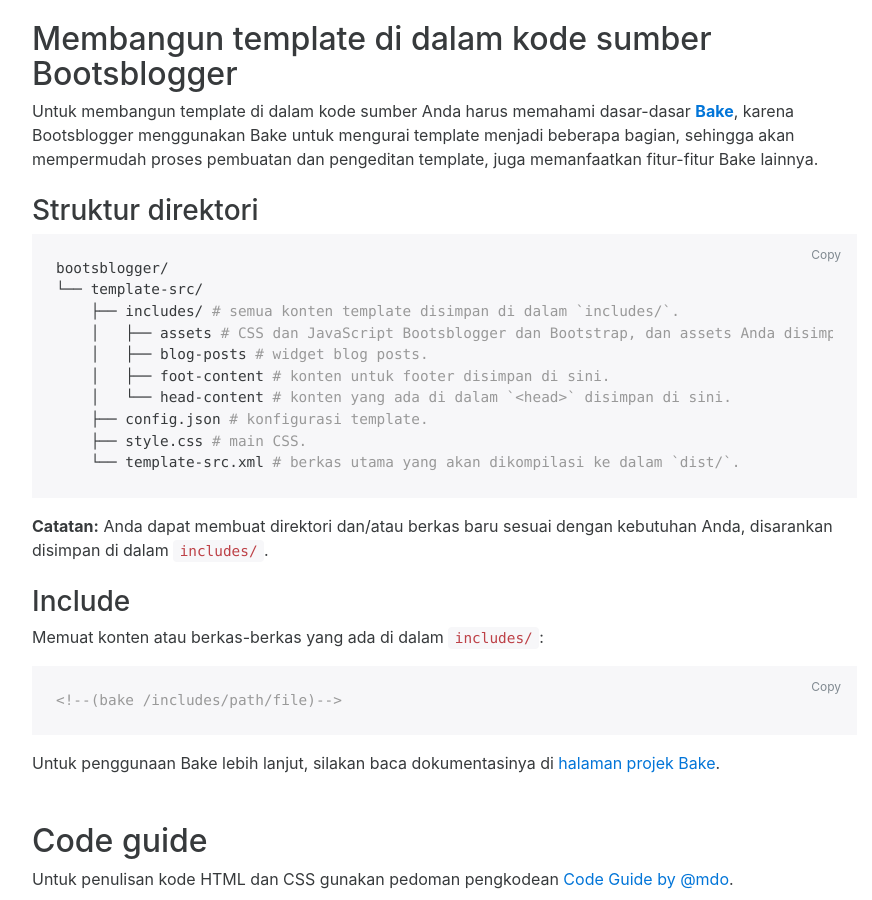
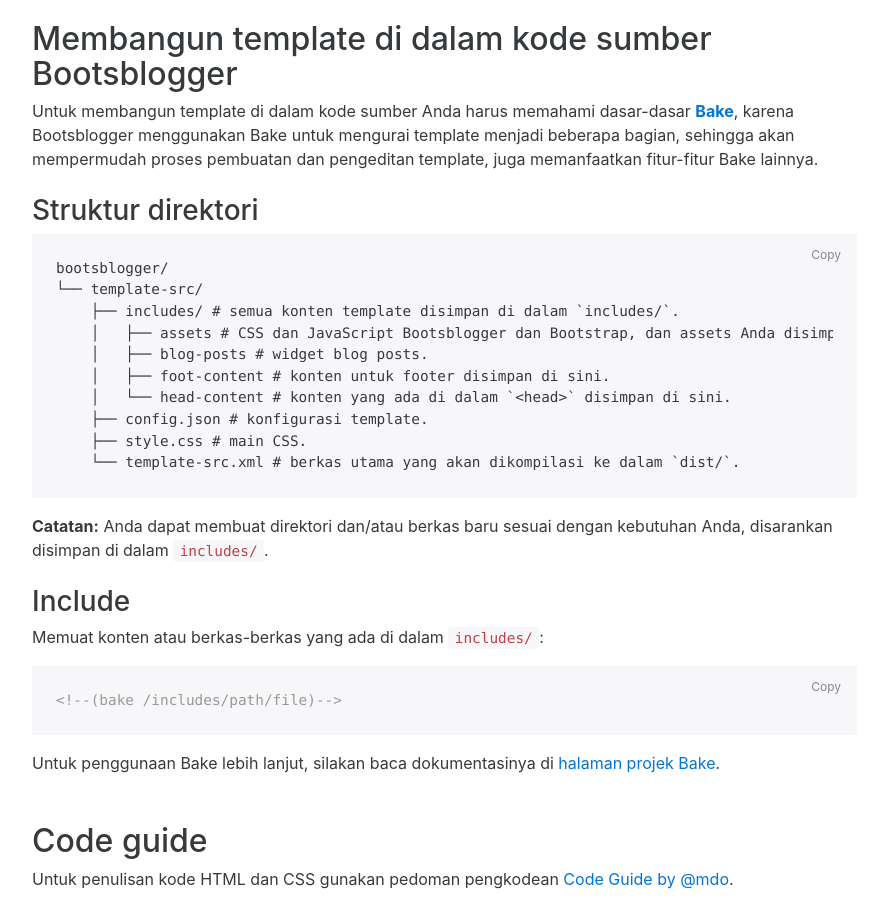
Before and after one commit to taufik-nurrohman/bootsblogger, a Jekyll site: the page built from docs/getting-started/best-practices.md, in a window 1280 px wide and 900 px high, scrolled down 1232 px. Shown: the whole window, without its empty margins (53-925 px from the left). Built offline with Jekyll 4.4.1, drawn with Linux system fonts in a browser that asks for light colours.

Commit message:
ubah 'highlight bash' menjadi 'highlight plaintext'

```diff
--- a/docs/getting-started/best-practices.md
+++ b/docs/getting-started/best-practices.md
@@ -30,7 +30,7 @@
 
 ### Struktur direktori
 
-{% highlight bash %}
+{% highlight plaintext %}
 bootsblogger/
 └── template-src/
     ├── includes/ # semua konten template disimpan di dalam `includes/`.
```
Also changed, not shown: docs/getting-started/contents.md (+2 -2 lines).
